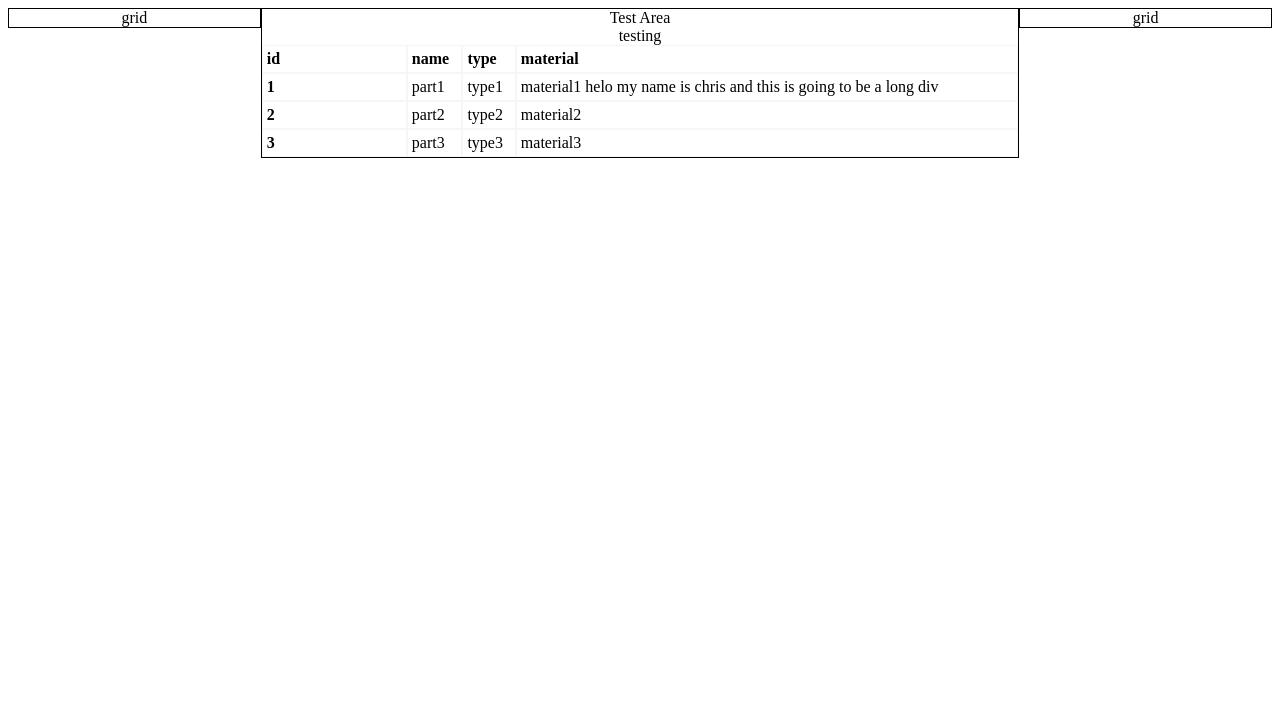
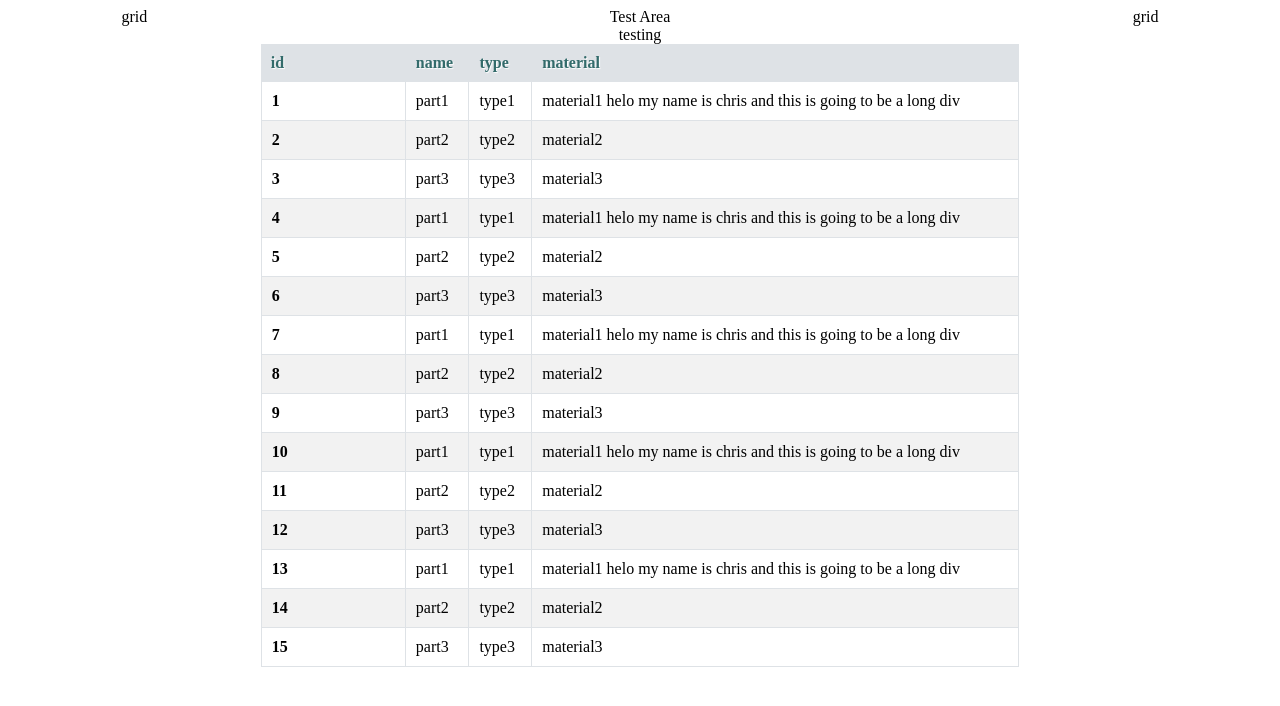
Before and after one commit to crpete23/crossbrowser-react-utilities, a React (Create React App) app: page / in a window 1280 px wide. Shown: the top 706 px of the page. Built offline with nearby package versions, Linux system fonts and the light colour scheme.

Commit message:
updates table styling

```diff
--- a/src/App.css
+++ b/src/App.css
@@ -16,11 +16,9 @@ html {
 .grid-margin {
   float: left;
   width: 20%;
-  border: 1px solid black;
 }
 
 .grid-playground-container {
   float: left;
   width: 60%;
-  border: 1px solid black;
 }
--- a/src/App.js
+++ b/src/App.js
@@ -22,6 +22,82 @@ const data = {
     name: "part3",
     type: "type3",
     material: "material3"
+  },
+  11: {
+    id: 4,
+    name: "part1",
+    type: "type1",
+    material:
+      "material1 helo my name is chris and this is going to be a long div"
+  },
+  12: {
+    id: 5,
+    name: "part2",
+    type: "type2",
+    material: "material2"
+  },
+  13: {
+    id: 6,
+    name: "part3",
+    type: "type3",
+    material: "material3"
+  },
+  21: {
+    id: 7,
+    name: "part1",
+    type: "type1",
+    material:
+      "material1 helo my name is chris and this is going to be a long div"
+  },
+  22: {
+    id: 8,
+    name: "part2",
+    type: "type2",
+    material: "material2"
+  },
+  23: {
+    id: 9,
+    name: "part3",
+    type: "type3",
+    material: "material3"
+  },
+  31: {
+    id: 10,
+    name: "part1",
+    type: "type1",
+    material:
+      "material1 helo my name is chris and this is going to be a long div"
+  },
+  32: {
+    id: 11,
+    name: "part2",
+    type: "type2",
+    material: "material2"
+  },
+  33: {
+    id: 12,
+    name: "part3",
+    type: "type3",
+    material: "material3"
+  },
+  41: {
+    id: 13,
+    name: "part1",
+    type: "type1",
+    material:
+      "material1 helo my name is chris and this is going to be a long div"
+  },
+  42: {
+    id: 14,
+    name: "part2",
+    type: "type2",
+    material: "material2"
+  },
+  43: {
+    id: 15,
+    name: "part3",
+    type: "type3",
+    material: "material3"
   }
 };
 
--- a/src/components/table/Cell.js
+++ b/src/components/table/Cell.js
@@ -1,7 +1,7 @@
 import React from "react";
 import "./table.css";
 
-const Cell = ({ content, header, fixed, height }) => {
+const Cell = ({ content, header, fixed, height, greyed }) => {
   const classNameArr = () => {
     let classNames = ["Cell"];
     if (fixed) {
@@ -9,6 +9,9 @@ const Cell = ({ content, header, fixed, height }) => {
     }
     if (header) {
       classNames.push("Cell-header");
+    }
+    if (greyed) {
+      classNames.push("Cell-darkened");
     }
     return classNames.join(" ");
   };
--- a/src/components/table/Table.js
+++ b/src/components/table/Table.js
@@ -72,6 +72,7 @@ class Table extends Component {
               content={this.dataRowsArr[rowIndex][cellIndex]}
               fixed={cellIndex === 0}
               height={this.state.cellHeights[rowIndex + 1]}
+              greyed={rowIndex % 2 === 1 ? true : false}
             />
           );
         })}
--- a/src/components/table/table.css
+++ b/src/components/table/table.css
@@ -1,18 +1,35 @@
 .Table {
-  border-spacing: 0px;
+  border: none;
+  border-collapse: separate;
+  border-spacing: 0;
   background: #fff;
-  box-shadow: 0 1px 0 0 rgba(22, 29, 37, 0.05);
   width: 100%;
+}
+
+.Table thead th {
+  background-color: #dee2e6;
+  border: none;
+  color: #336b6b;
+  padding: 10px;
+  text-align: left;
+  text-shadow: 1px 1px 1px #fff;
+  white-space: nowrap;
+}
+
+.Table tbody td {
+  border-bottom: solid 1px #dee2e6;
+  white-space: nowrap;
+  border-right: solid 1px #dee2e6;
 }
 
 .DataTable {
   position: relative;
   max-width: 100%;
+  border-collapse: collapse;
 }
 
 .Cell {
-  border: 1px solid #f4f6f8;
-  padding: 4px;
+  padding: 10px;
   text-align: left;
   vertical-align: top;
 }
@@ -26,6 +43,13 @@
   text-align: left;
   background: #fff;
   word-wrap: break-word;
+  border-left: solid 1px #dee2e6;
+  border-right: solid 1px #dee2e6;
+  border-bottom: solid 1px #dee2e6;
+}
+
+.Cell-darkened {
+  background-color: #f2f2f2;
 }
 
 .ScrollContainer {
```
